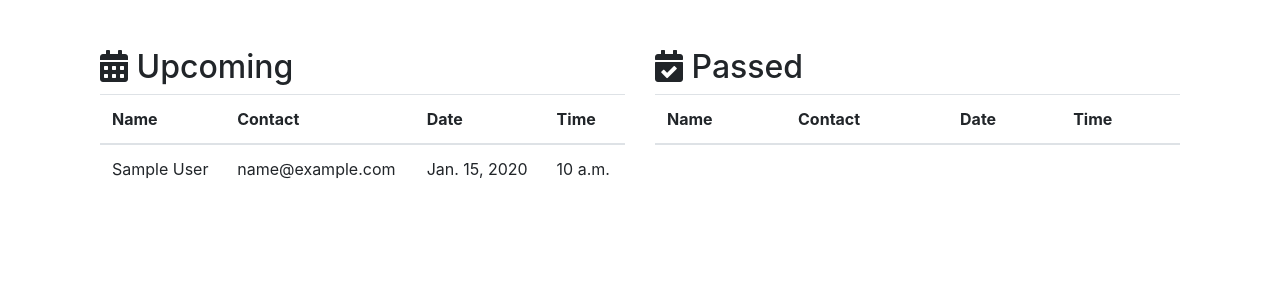
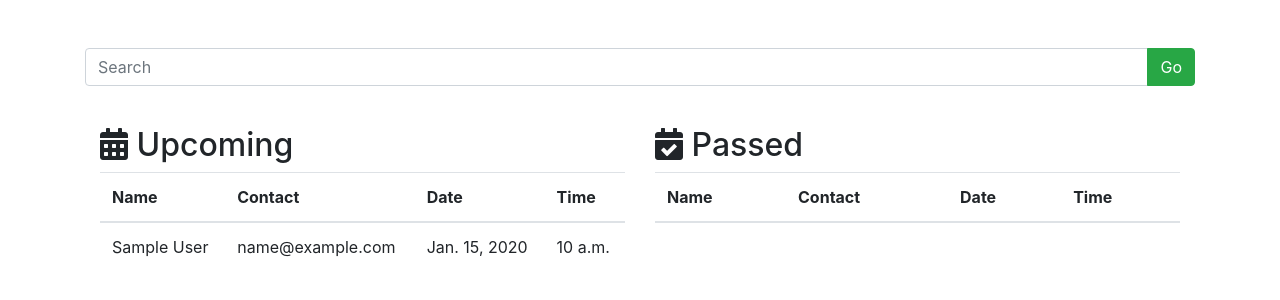
Before and after one commit to alistvt/barberq, a Django app: a page that uses mainapp/templates/view_reserveds.html in a window 1280 px wide. Shown: the part 56-356 px from the top of the page. Run offline with Django 3.2, Linux system fonts and the light colour scheme; a user stored in the database is signed in; tables that the repository leaves empty hold one stand-in row (values such as "Sample post"); lists and menus that the app fills with data are empty; some libraries are stand-ins or nearby versions.

Commit message:
adds a search bar

```diff
--- a/mainapp/templates/view_reserveds.html
+++ b/mainapp/templates/view_reserveds.html
@@ -3,6 +3,15 @@
 <div class="container">
 <br/>
 <br/>
+<div class="row">
+  <div class="input-group mb-3">
+    <input type="text" class="form-control" placeholder="Search">
+    <div class="input-group-append">
+      <button class="btn btn-success" type="submit">Go</button>
+    </div>
+  </div>
+</div>
+<br>
 <div class="row">
 <div class="col-md-6">
   <h2><i class="fa fa-calendar-alt"></i> Upcoming</h2>
```
